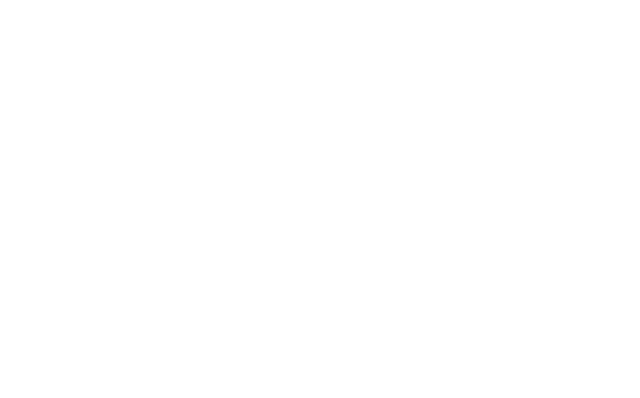
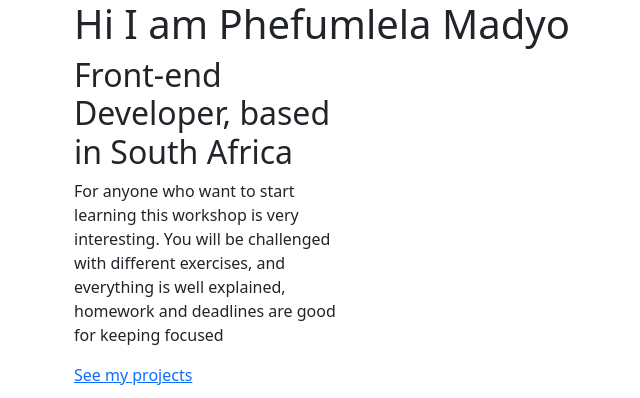
Before and after one commit to PhefuM/portfolio_project-about-page, a plain HTML site: page about.html in a window 1280 px wide. Shown: the whole page, without its empty margins (8-648 px from the left). Drawn offline with nearby package versions, Linux system fonts and the light colour scheme.

Commit message:
Wrapped in divs to create clear sections on the page

```diff
--- a/about.html
+++ b/about.html
@@ -0,0 +1,33 @@
+<!DOCTYPE html>
+<html lang="en">
+<head>
+    <meta charset="UTF-8">
+    <meta name="viewport" content="width=device-width, initial-scale=1.0">
+    <link href="https://cdn.jsdelivr.net/npm/bootstrap@5.3.3/dist/css/bootstrap.min.css" rel="stylesheet" integrity="sha384-QWTKZyjpPEjISv5WaRU9OFeRpok6YctnYmDr5pNlyT2bRjXh0JMhjY6hW+ALEwIH" crossorigin="anonymous">
+    <script src="https://cdn.jsdelivr.net/npm/bootstrap@5.3.3/dist/js/bootstrap.bundle.min.js" integrity="sha384-YvpcrYf0tY3lHB60NNkmXc5s9fDVZLESaAA55NDzOxhy9GkcIdslK1eN7N6jIeHz" crossorigin="anonymous"></script>
+    <script src="https://kit.fontawesome.com/5e7d780205.js" crossorigin="anonymous"></script>
+   <title>SheCodes Portfolio</title>
+</head>
+<body>
+    <div class="about-section container">
+        <div class="row">
+            <div class="col-6">
+    <h1>Hi I am Phefumlela Madyo</h1>
+    <div class="col-6">
+    <h2>Front-end Developer, based in South Africa</h2>
+    <p>
+        For anyone who want to start learning this workshop is very interesting. You will be challenged
+        with different exercises, and everything is well explained, homework and deadlines are good for
+        keeping focused
+    </p>
+    <a href="">See my projects</a>
+    </div>
+    <div class="col-6">
+    <img src="image/phefu.jpg" alt=""
+    class="img-fluid"/>
+    </div>
+</div>
+</div>
+</div>
+</body>
+</html>
```
Also changed, not shown: index.html (+2 -2 lines), 1 other file.
